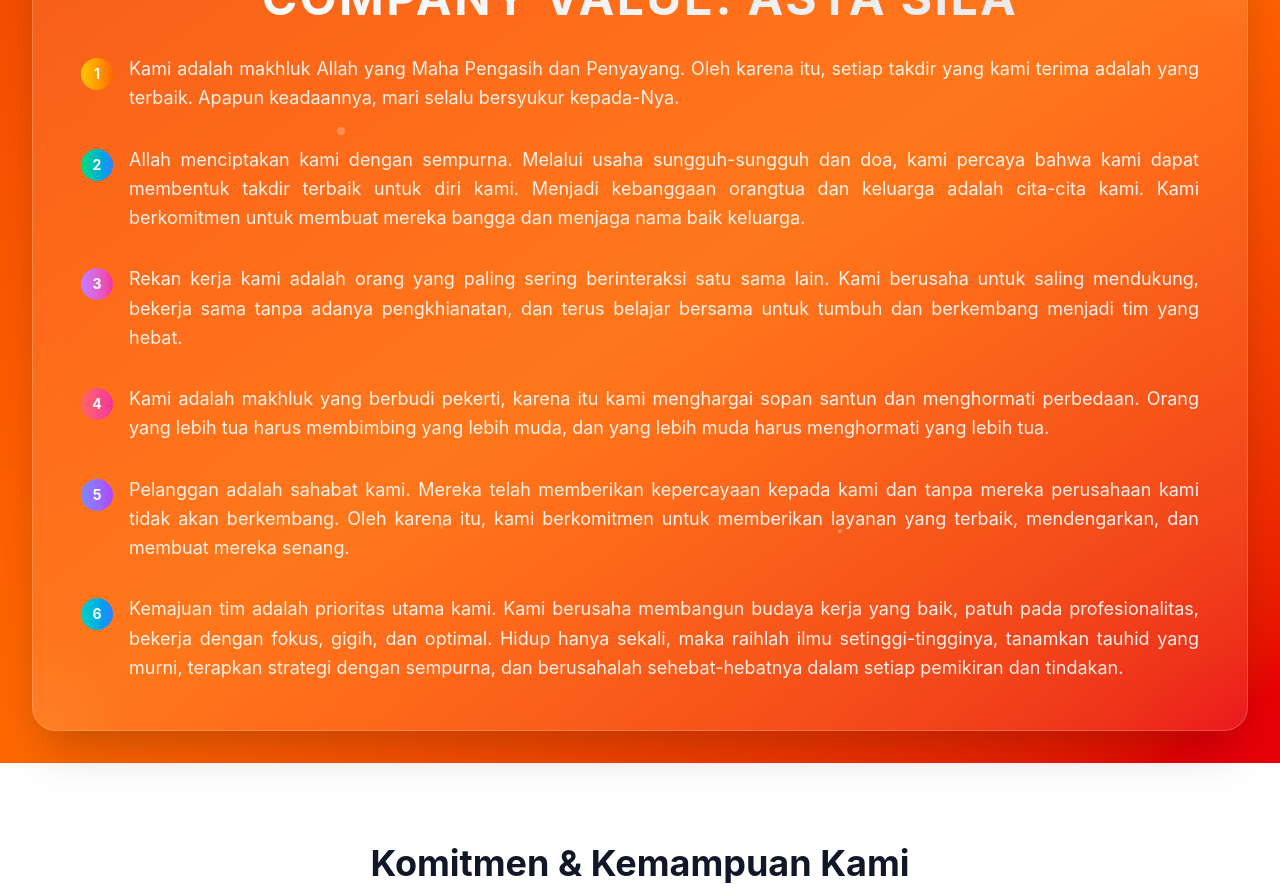
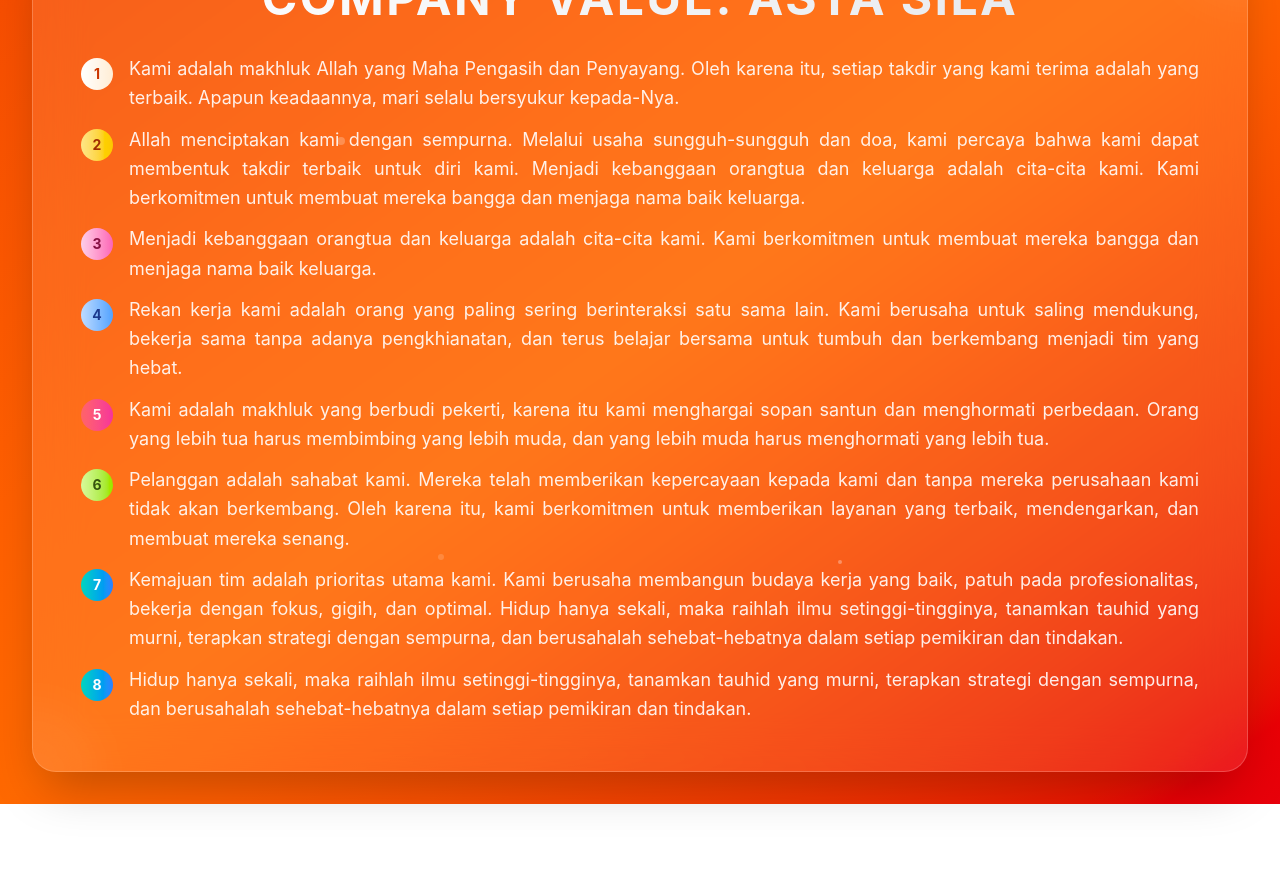
Before and after one commit to LukmanHakim2204/CMS-FE-FIX, a React (Vite) app: page /about in a window 1280 px wide. Shown: the part 2660-3547 px from the top of the page. Built offline with nearby package versions, Linux system fonts and the light colour scheme.

Commit message:
update view astasila page

```diff
--- a/src/component/About/Astasila.tsx
+++ b/src/component/About/Astasila.tsx
@@ -14,10 +14,10 @@ export default function Astasila() {
           </h1>
           {/* Text Content */}
           <div className="flex-1 text-white order-2 lg:order-1">
-            <div className="text-base md:text-lg leading-relaxed text-white/90 space-y-8">
+            <div className="text-base md:text-lg leading-relaxed text-white/90 space-y-3">
               {/* Point 1: Spiritual Foundation */}
               <div className="flex items-start space-x-4">
-                <div className="flex-shrink-0 w-8 h-8 bg-gradient-to-r from-yellow-400 to-orange-500 rounded-full flex items-center justify-center text-white font-bold text-sm mt-1">
+                <div className="flex-shrink-0 w-8 h-8 bg-gradient-to-r from-white to-orange-100 rounded-full flex items-center justify-center text-orange-700 font-bold text-sm mt-1">
                   1
                 </div>
                 <div className="flex-1">
@@ -32,7 +32,7 @@ export default function Astasila() {
 
               {/* Point 2: Personal Excellence */}
               <div className="flex items-start space-x-4">
-                <div className="flex-shrink-0 w-8 h-8 bg-gradient-to-r from-green-400 to-blue-500 rounded-full flex items-center justify-center text-white font-bold text-sm mt-1">
+                <div className="flex-shrink-0 w-8 h-8 bg-gradient-to-r from-amber-200 to-yellow-400 rounded-full flex items-center justify-center text-orange-800 font-bold text-sm mt-1">
                   2
                 </div>
                 <div className="flex-1">
@@ -47,10 +47,23 @@ export default function Astasila() {
                 </div>
               </div>
 
-              {/* Point 3: Team Collaboration */}
+              {/* Point 3: Personal Excellence */}
               <div className="flex items-start space-x-4">
-                <div className="flex-shrink-0 w-8 h-8 bg-gradient-to-r from-purple-400 to-pink-500 rounded-full flex items-center justify-center text-white font-bold text-sm mt-1">
+                <div className="flex-shrink-0 w-8 h-8 bg-gradient-to-r from-pink-200 to-pink-400 rounded-full flex items-center justify-center text-pink-900 font-bold text-sm mt-1">
                   3
+                </div>
+                <div className="flex-1">
+                  <p className="text-justify">
+                    Menjadi kebanggaan orangtua dan keluarga adalah cita-cita
+                    kami. Kami berkomitmen untuk membuat mereka bangga dan
+                    menjaga nama baik keluarga.
+                  </p>
+                </div>
+              </div>
+              {/* Point 4: Team Collaboration */}
+              <div className="flex items-start space-x-4">
+                <div className="flex-shrink-0 w-8 h-8 bg-gradient-to-r from-blue-200 to-blue-400 rounded-full flex items-center justify-center text-blue-900 font-bold text-sm mt-1">
+                  4
                 </div>
                 <div className="flex-1">
                   <p className="text-justify">
@@ -63,10 +76,10 @@ export default function Astasila() {
                 </div>
               </div>
 
-              {/* Point 4: Mutual Respect */}
+              {/* Point 5: Mutual Respect */}
               <div className="flex items-start space-x-4">
                 <div className="flex-shrink-0 w-8 h-8 bg-gradient-to-r from-red-400 to-pink-500 rounded-full flex items-center justify-center text-white font-bold text-sm mt-1">
-                  4
+                  5
                 </div>
                 <div className="flex-1">
                   <p className="text-justify">
@@ -78,10 +91,10 @@ export default function Astasila() {
                 </div>
               </div>
 
-              {/* Point 5: Customer Focus */}
+              {/* Point 6: Customer Focus */}
               <div className="flex items-start space-x-4">
-                <div className="flex-shrink-0 w-8 h-8 bg-gradient-to-r from-indigo-400 to-purple-500 rounded-full flex items-center justify-center text-white font-bold text-sm mt-1">
-                  5
+                <div className="flex-shrink-0 w-8 h-8 bg-gradient-to-r from-lime-200 to-lime-400 rounded-full flex items-center justify-center text-lime-900 font-bold text-sm mt-1">
+                  6
                 </div>
                 <div className="flex-1">
                   <p className="text-justify">
@@ -94,16 +107,30 @@ export default function Astasila() {
                 </div>
               </div>
 
-              {/* Point 6: Continuous Growth */}
+              {/* Point 7: Continuous Growth */}
               <div className="flex items-start space-x-4">
                 <div className="flex-shrink-0 w-8 h-8 bg-gradient-to-r from-teal-400 to-blue-500 rounded-full flex items-center justify-center text-white font-bold text-sm mt-1">
-                  6
+                  7
                 </div>
                 <div className="flex-1">
                   <p className="text-justify">
                     Kemajuan tim adalah prioritas utama kami. Kami berusaha
                     membangun budaya kerja yang baik, patuh pada
                     profesionalitas, bekerja dengan fokus, gigih, dan optimal.
+                    Hidup hanya sekali, maka raihlah ilmu setinggi-tingginya,
+                    tanamkan tauhid yang murni, terapkan strategi dengan
+                    sempurna, dan berusahalah sehebat-hebatnya dalam setiap
+                    pemikiran dan tindakan.
+                  </p>
+                </div>
+              </div>
+              {/* Point 8: Continuous Growth */}
+              <div className="flex items-start space-x-4">
+                <div className="flex-shrink-0 w-8 h-8 bg-gradient-to-r from-teal-400 to-blue-500 rounded-full flex items-center justify-center text-white font-bold text-sm mt-1">
+                  8
+                </div>
+                <div className="flex-1">
+                  <p className="text-justify">
                     Hidup hanya sekali, maka raihlah ilmu setinggi-tingginya,
                     tanamkan tauhid yang murni, terapkan strategi dengan
                     sempurna, dan berusahalah sehebat-hebatnya dalam setiap
```
